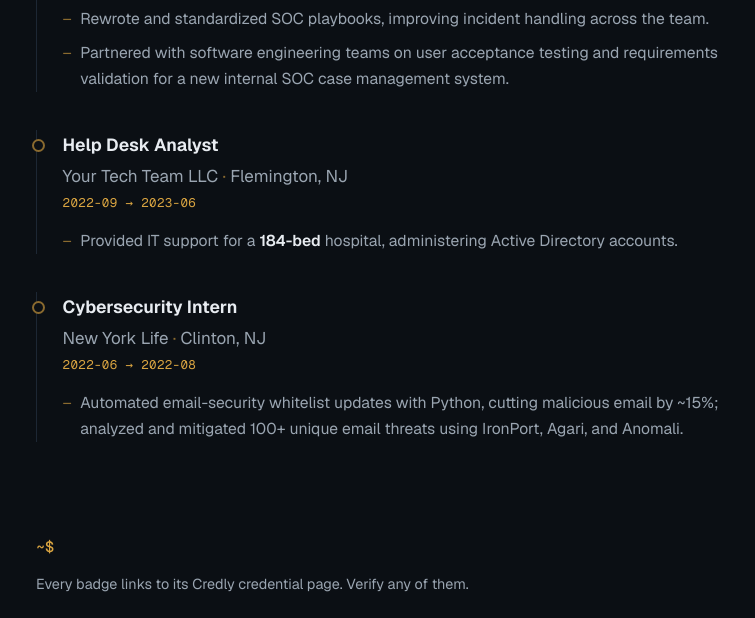
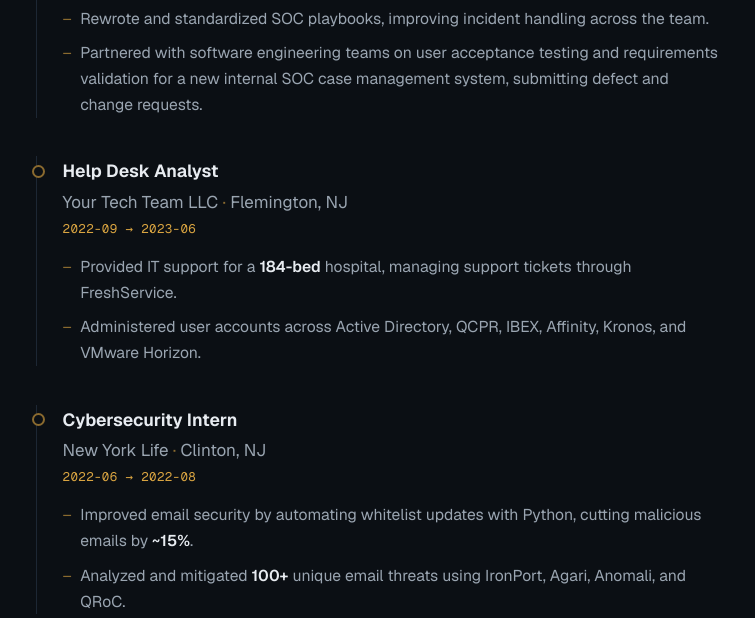
Before and after one commit to K1ranC/kiranc.me, a plain HTML site: page public/index.html in a window 1280 px wide. Shown: the part 1391-2009 px from the top of the page, without its empty margins (260-1015 px from the left). Drawn offline with Linux system fonts and the light colour scheme.

Commit message:
Restore fuller detail for previous roles
The site has no one-page limit, so bring back resume detail that was
trimmed for space: the defect and change request work in the SOC
analyst role, FreshService ticketing and the clinical and HR systems
administered at the help desk, and the intern role split into its two
original bullets with QRoC restored.

Co-Authored-By: Claude Opus 5.5 <noreply@anthropic.com>

```diff
--- a/public/index.html
+++ b/public/index.html
@@ -841,7 +841,7 @@ x 0 &amp;      #     0   #   @$#                  #       0 00   %    #
         <ul>
           <li>Triaged and resolved <strong>1,000+</strong> SOC cases end to end: investigation, enrichment, and escalation.</li>
           <li>Rewrote and standardized SOC playbooks, improving incident handling across the team.</li>
-          <li>Partnered with software engineering teams on user acceptance testing and requirements validation for a new internal SOC case management system.</li>
+          <li>Partnered with software engineering teams on user acceptance testing and requirements validation for a new internal SOC case management system, submitting defect and change requests.</li>
         </ul>
       </article>
 
@@ -852,7 +852,8 @@ x 0 &amp;      #     0   #   @$#                  #       0 00   %    #
           <p class="job-dates mono">2022-09 → 2023-06</p>
         </div>
         <ul>
-          <li>Provided IT support for a <strong>184-bed</strong> hospital, administering Active Directory accounts.</li>
+          <li>Provided IT support for a <strong>184-bed</strong> hospital, managing support tickets through FreshService.</li>
+          <li>Administered user accounts across Active Directory, QCPR, IBEX, Affinity, Kronos, and VMware Horizon.</li>
         </ul>
       </article>
 
@@ -863,7 +864,8 @@ x 0 &amp;      #     0   #   @$#                  #       0 00   %    #
           <p class="job-dates mono">2022-06 → 2022-08</p>
         </div>
         <ul>
-          <li>Automated email-security whitelist updates with Python, cutting malicious email by ~15%; analyzed and mitigated 100+ unique email threats using IronPort, Agari, and Anomali.</li>
+          <li>Improved email security by automating whitelist updates with Python, cutting malicious emails by <strong>~15%</strong>.</li>
+          <li>Analyzed and mitigated <strong>100+</strong> unique email threats using IronPort, Agari, Anomali, and QRoC.</li>
         </ul>
       </article>
     </section>
```
